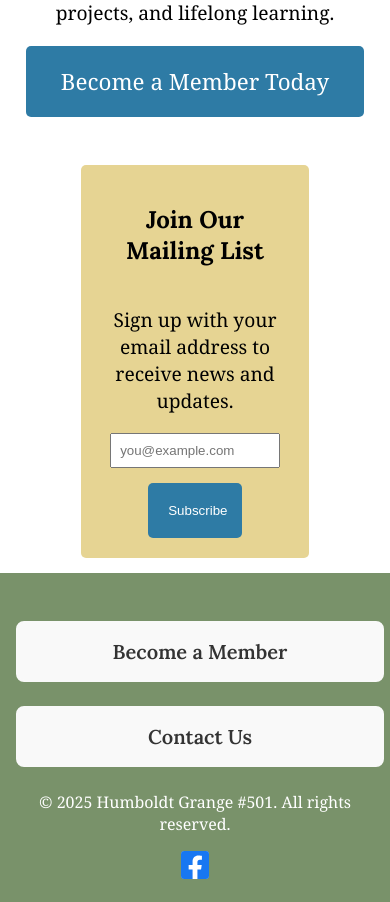
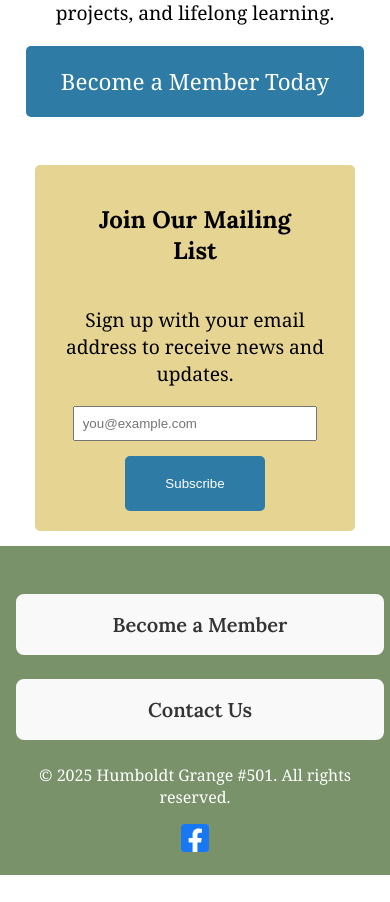
Before and after one commit to lilyyassemi/humboldt_grange_501_website, a React (Create React App) app in the folder humboldtgrange/: page / in a window 390 px wide. Shown: the part 1286-2188 px from the top of the page. After the commit the page ends 2161 px from the top, so only its background shows below. Built offline with nearby package versions, Linux system fonts and the light colour scheme.

Commit message:
div width

```diff
--- a/humboldtgrange/src/index.css
+++ b/humboldtgrange/src/index.css
@@ -91,6 +91,10 @@ p {
     align-items: center;
   }
 
+  .subscribe-form-div {
+    width: 90%;
+  }
+
 }
 
 
```
